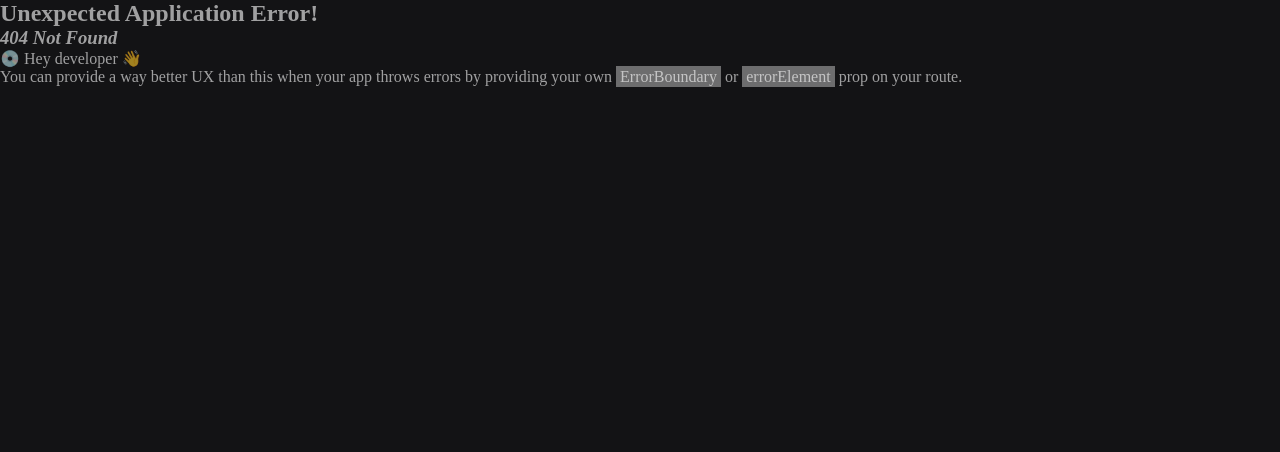
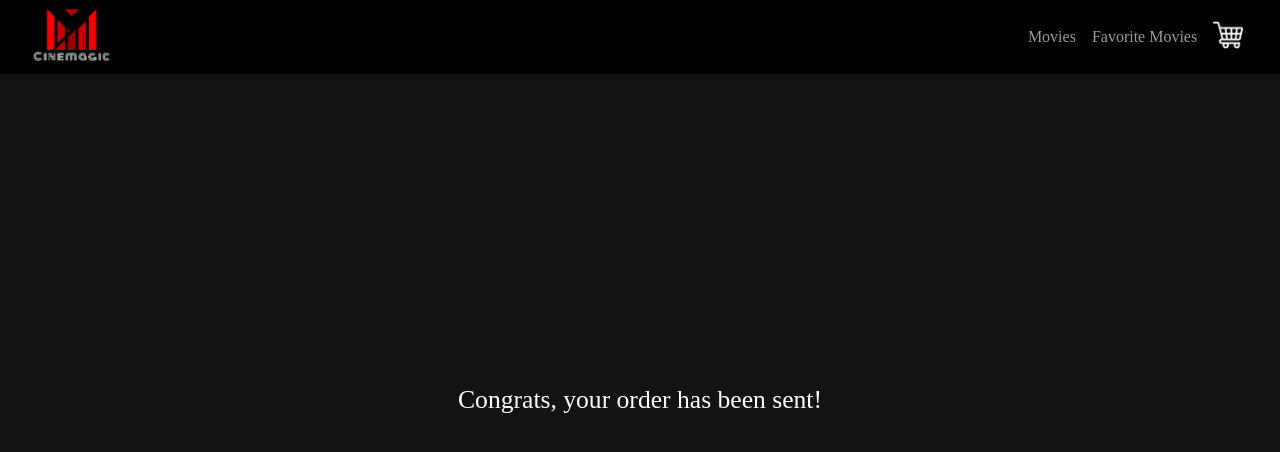
Before and after one commit to astrahalora/movie-store, a React (Create React App) app in the folder client/: page /complete in a window 1280 px wide. Before the commit this address had no page. Shown: the top 452 px of the page. Built offline with nearby package versions, Linux system fonts and the light colour scheme.

Commit message:
Add order completed page

```diff
--- a/client/src/App.js
+++ b/client/src/App.js
@@ -4,6 +4,7 @@ import Home from "./components/Home";
 import FavoriteMovies from "./components/FavoriteMovies";
 import Cart from "./components/Cart";
 import './App.scss';
+import OrderCompleted from "./components/OrderCompleted";
 
 const router = createBrowserRouter(
   createRoutesFromElements(
@@ -11,6 +12,7 @@ const router = createBrowserRouter(
       <Route index element={<Home/>}/>
       <Route path="/favorites" element={<FavoriteMovies/>}/>
       <Route path="/checkout" element={<Cart/>}/>
+      <Route path="/complete" element={<OrderCompleted/>}/>
     </Route>
   )
 )
--- a/client/src/components/Cart.js
+++ b/client/src/components/Cart.js
@@ -60,7 +60,7 @@ const onSubmit = (e) => {
     ))
   }
 
-  navigate("/");
+  navigate("/complete");
 
   return fetch("http://localhost:5000/orders", {
       method: "POST",
--- /dev/null
+++ b/client/src/components/OrderCompleted.js
@@ -0,0 +1,7 @@
+export default function OrderCompleted() {
+    return <>
+        <div className="order-sent">
+            <p>Congrats, your order has been sent!</p>
+        </div>
+    </>
+}
--- a/client/src/styles/_cart.scss
+++ b/client/src/styles/_cart.scss
@@ -121,7 +121,7 @@ form {
       }
   }
 
-  .no-products {
+  .no-products, .order-sent {
     @include flex-aligned-justified-center;
     font-size: 1.6rem;
     color: $white;
```
